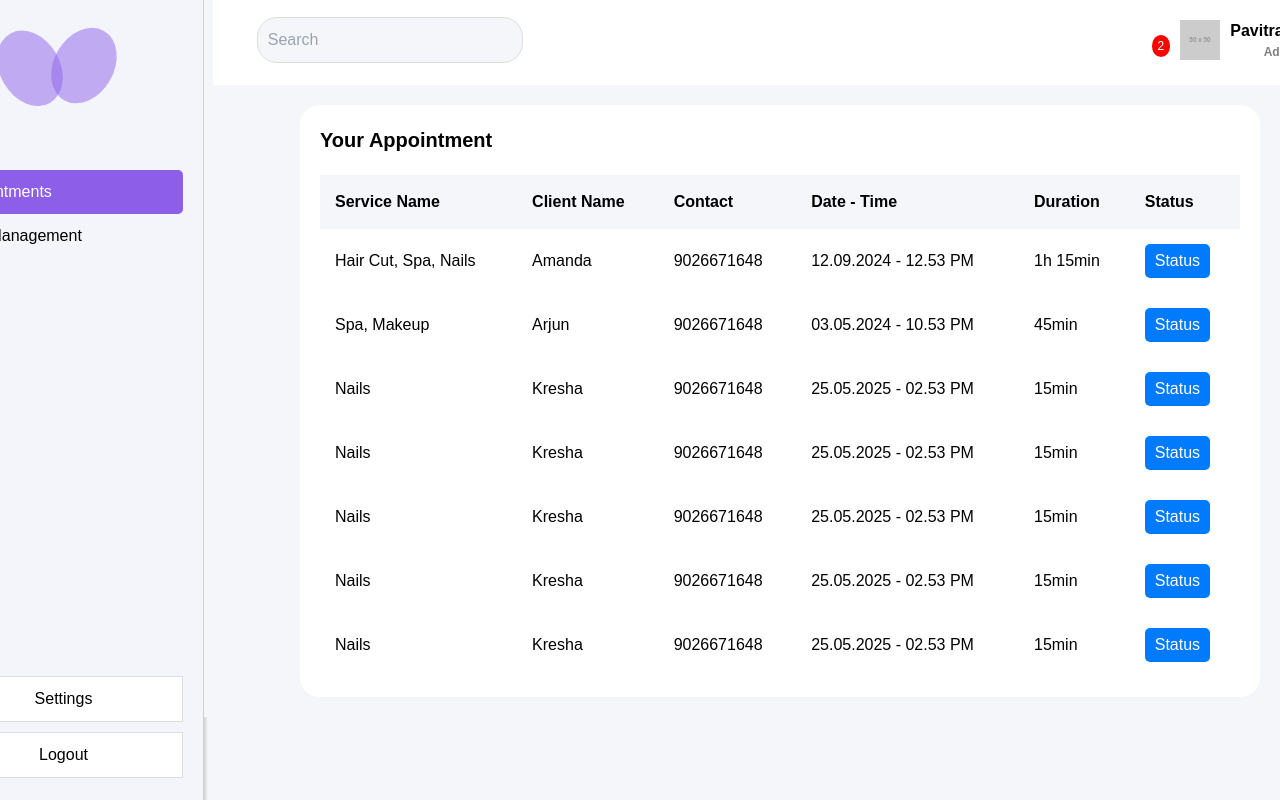
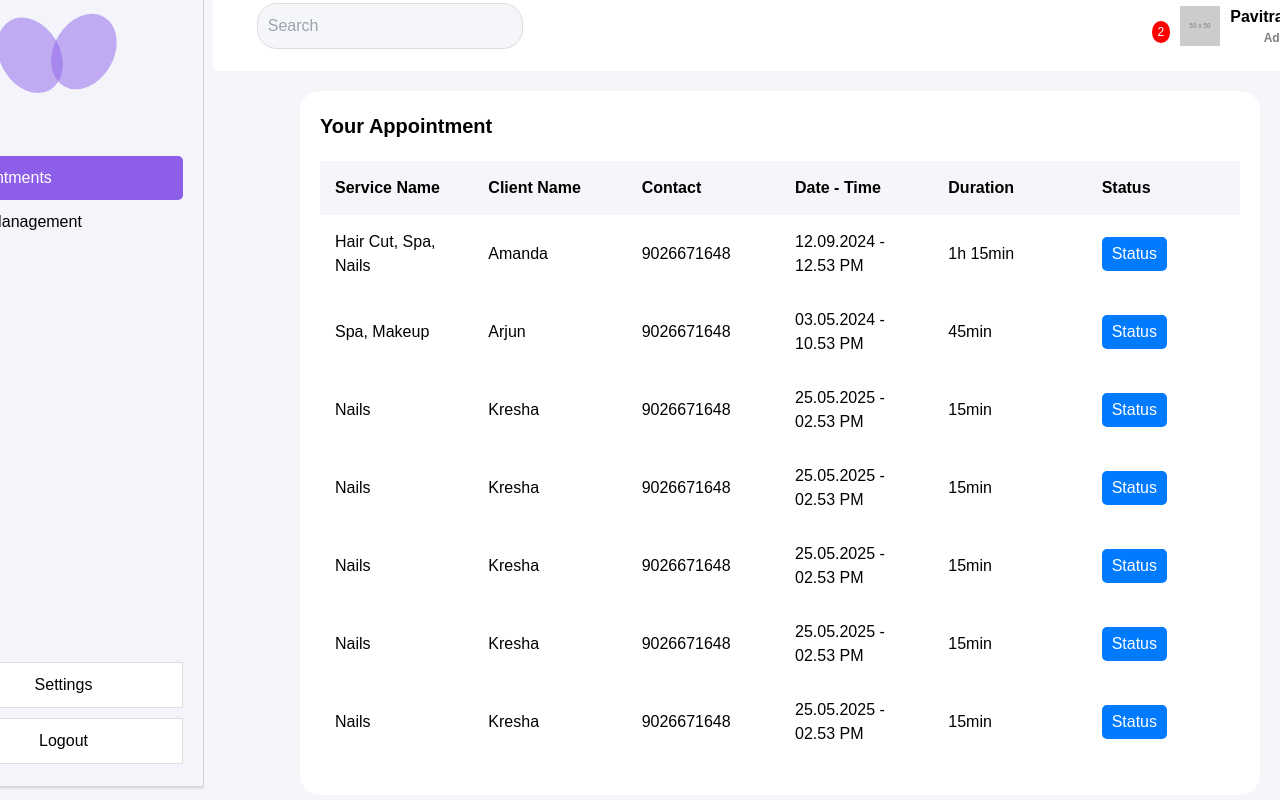
Before and after one commit to vaibhavs-codewiz/fresha, a React (Vite) app: page /WorkerDashboard in a window 1280 px wide. Built offline with nearby package versions, Linux system fonts and the light colour scheme.

Commit message:
made saes dashboard scrollable

```diff
--- a/src/component/WorkerDashboard.css
+++ b/src/component/WorkerDashboard.css
@@ -1,5 +1,3 @@
-
-
 body {
   font-family: "Arial", sans-serif;
   background-color: #f5f6fa;
@@ -36,7 +34,7 @@ body {
   transform-origin: 50% 100%;
   transform: rotate(30deg);
 }
-.logo2{
+.logo2 {
   display: flex;
   justify-content: center;
   margin-bottom: 20px;
@@ -52,7 +50,6 @@ body {
   background-color: #8d5fe87e;
   border-radius: 50%;
 }
-
 
 .navigation ul {
   list-style: none;
@@ -157,17 +154,13 @@ body {
   height: 40px;
   width: 40px;
 }
-.appointments-section {
+
+ .appointments-section {
   width: 95%;
   background-color: #fff;
   padding: 20px;
   border-radius: 20px;
-}
-
-.appointments-section h2 {
-  margin-bottom: 15px;
-  font-size: 20px;
-  font-weight: 700;
+  overflow-x: auto;
 }
 
 table {
@@ -175,13 +168,44 @@ table {
   border-collapse: collapse;
 }
 
-table th,
-table td {
+table th, table td {
   padding: 15px;
   text-align: left;
 }
+
 thead {
   background-color: #f5f6fa;
+}
+
+tbody {
+  display: block;
+  max-height: 70vh; /* Set a fixed height for the scrollable area */
+  overflow-y: scroll; /* Enable vertical scrolling */
+  width: 100%;
+}
+
+tbody tr {
+  display: table;
+  width: 100%;
+  table-layout: fixed;
+}
+
+thead, tbody tr {
+  width: 100%;
+}
+
+thead {
+  display: table;
+  width: 100%;
+  table-layout: fixed;
+}
+tbody::-webkit-scrollbar{
+  width: 10px;
+  color: gray;
+}
+tbody::-webkit-scrollbar-thumb {
+  background: #888;
+  border-radius: 20px;
 }
 
 .status-btn {
--- a/src/component/WorkerDashboard.jsx
+++ b/src/component/WorkerDashboard.jsx
@@ -2,6 +2,9 @@ import "./WorkerDashboard.css"
 const appointments = [
     { serviceName: "Hair Cut, Spa, Nails", clientName: "Amanda", contact: "9026671648", dateTime: "12.09.2024 - 12.53 PM", duration: "1h 15min" },
     { serviceName: "Spa, Makeup", clientName: "Arjun", contact: "9026671648", dateTime: "03.05.2024 - 10.53 PM", duration: "45min" },
+    { serviceName: "Nails", clientName: "Kresha", contact: "9026671648", dateTime: "25.05.2025 - 02.53 PM", duration: "15min" },
+    { serviceName: "Nails", clientName: "Kresha", contact: "9026671648", dateTime: "25.05.2025 - 02.53 PM", duration: "15min" },
+    { serviceName: "Nails", clientName: "Kresha", contact: "9026671648", dateTime: "25.05.2025 - 02.53 PM", duration: "15min" },
     { serviceName: "Nails", clientName: "Kresha", contact: "9026671648", dateTime: "25.05.2025 - 02.53 PM", duration: "15min" },
     { serviceName: "Nails", clientName: "Kresha", contact: "9026671648", dateTime: "25.05.2025 - 02.53 PM", duration: "15min" },
     { serviceName: "Nails", clientName: "Kresha", contact: "9026671648", dateTime: "25.05.2025 - 02.53 PM", duration: "15min" },
```
